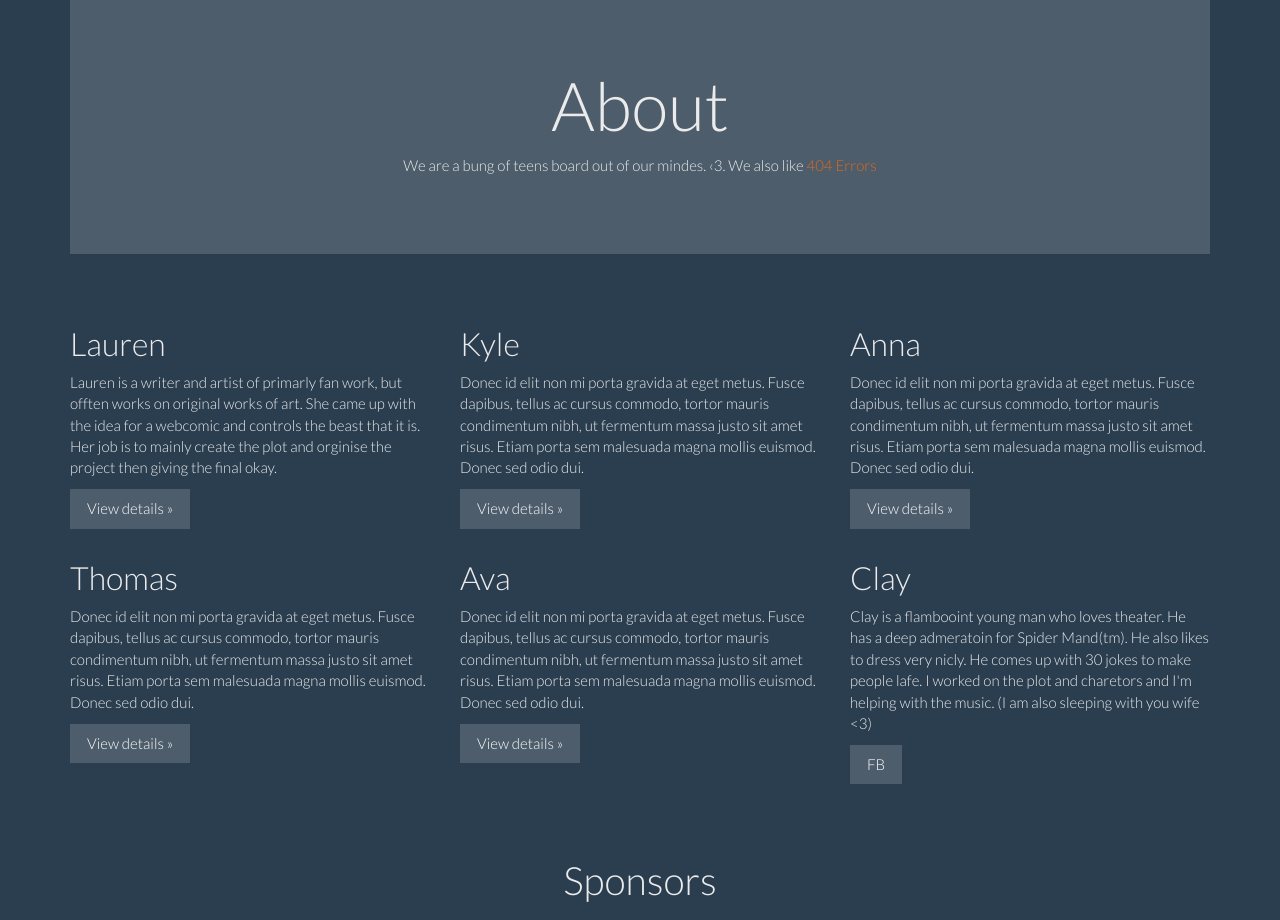
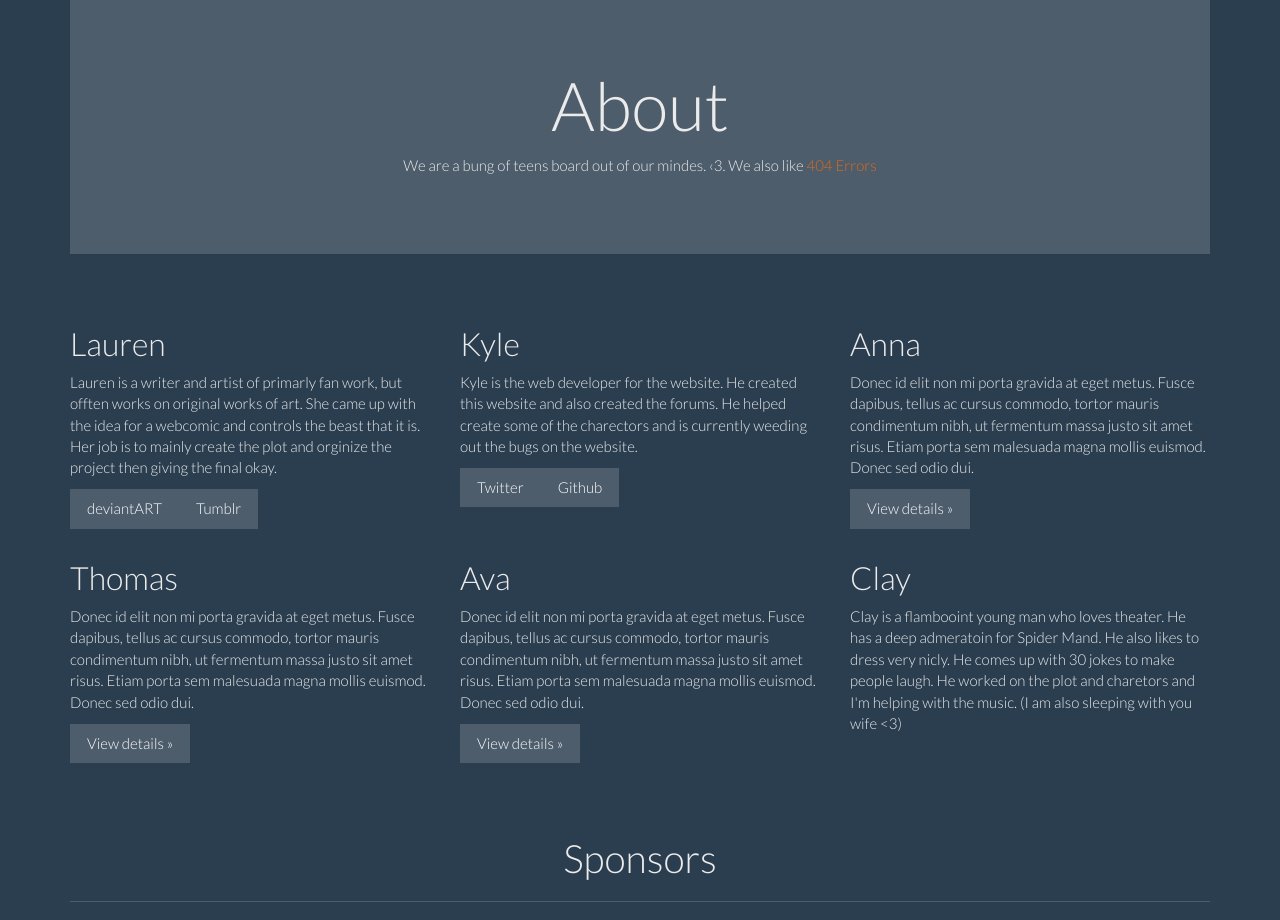
Before and after one commit to fredghostkyle/Room404, a PHP site: page /about in a window 1280 px wide. Shown: the part 71-991 px from the top of the page. Run offline with PHP 8.4, Linux system fonts and the light colour scheme.

```diff
--- a/about/index.php
+++ b/about/index.php
@@ -84,13 +84,13 @@
       <div class="row">
        <div class="col-6 col-sm-6 col-lg-4">
               <h2>Lauren</h2>
-              <p>Lauren is a writer and artist of primarly fan work, but offten works on original works of art. She came up with the idea for a webcomic and controls the beast that it is. Her job is to mainly create the plot and orginise the project then giving the final okay. </p>
-              <p><a class="btn btn-default" href="./" role="button">View details »</a></p>
+              <p>Lauren is a writer and artist of primarly fan work, but offten works on original works of art. She came up with the idea for a webcomic and controls the beast that it is. Her job is to mainly create the plot and orginize the project then giving the final okay. </p>
+              <p><a class="btn btn-default" href="http://felixia-mew.deviantart.com/" role="button">deviantART</a><a class="btn btn-default" href="http://felixia-mew.tumblr.com/" role="button">Tumblr</a></p>
             </div><!--/span-->
             <div class="col-6 col-sm-6 col-lg-4">
               <h2>Kyle</h2>
-              <p>Donec id elit non mi porta gravida at eget metus. Fusce dapibus, tellus ac cursus commodo, tortor mauris condimentum nibh, ut fermentum massa justo sit amet risus. Etiam porta sem malesuada magna mollis euismod. Donec sed odio dui. </p>
-              <p><a class="btn btn-default" href="./" role="button">View details »</a></p>
+              <p>Kyle is the web developer for the website. He created this website and also created the forums. He helped create some of the charectors and is currently weeding out the bugs on the website. </p>
+              <p><a class="btn btn-default" href="http://twitter.com/fredghostkyle" role="button">Twitter</a><a class="btn btn-default" href="http://github.com/fredghostkyle/Room404" role="button">Github</a></p>
             </div><!--/span-->
             <div class="col-6 col-sm-6 col-lg-4">
               <h2>Anna</h2>
@@ -109,8 +109,7 @@
             </div><!--/span-->
             <div class="col-6 col-sm-6 col-lg-4">
               <h2>Clay</h2>
-              <p>Clay is a flambooint young man who loves theater. He has a deep admeratoin for Spider Mand(tm). He also likes to dress very nicly. He comes up with 30 jokes to make people lafe. I worked on the plot and charetors and I'm helping with the music. (I am also sleeping with you wife &lt;3)</p>
-              <p><a class="btn btn-default" href="http://fb.com/" role="button">FB</a></p>
+              <p>Clay is a flambooint young man who loves theater. He has a deep admeratoin for Spider Mand. He also likes to dress very nicly. He comes up with 30 jokes to make people laugh. He worked on the plot and charetors and I'm helping with the music. (I am also sleeping with you wife &lt;3)</p>
             </div><!--/span-->
           </div>
       <br>
```
